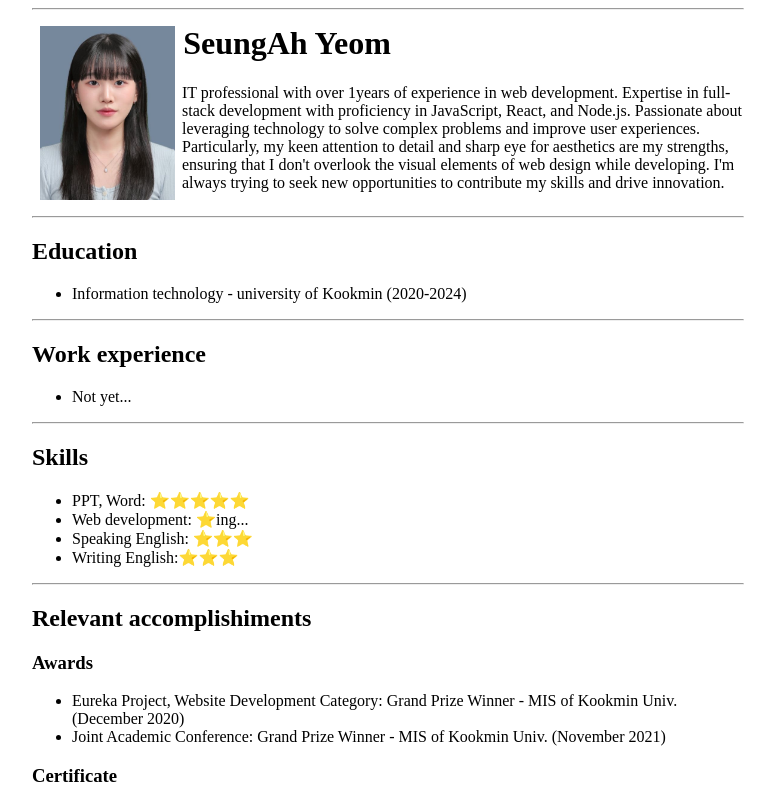
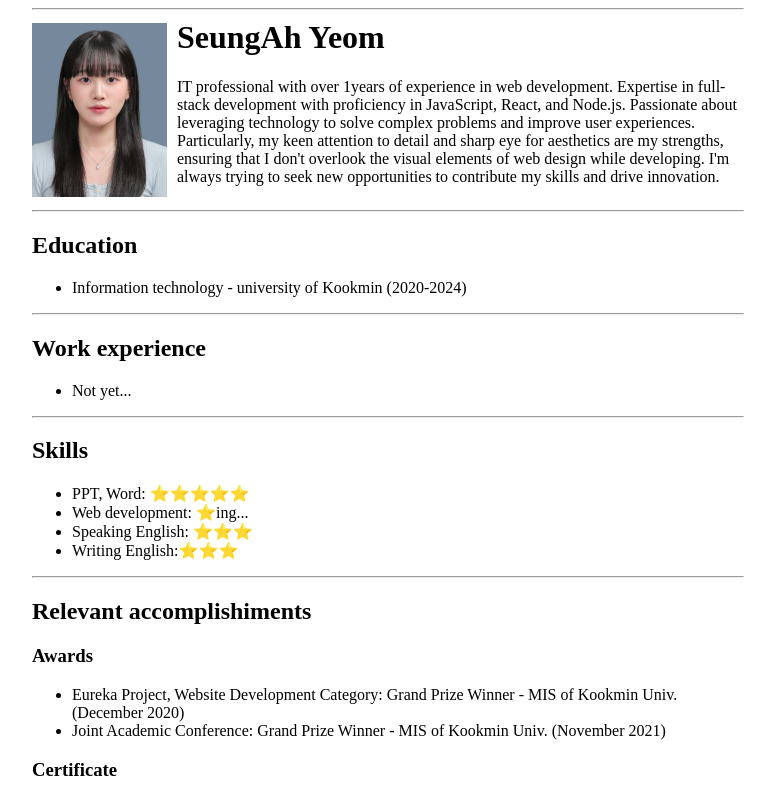
Before and after one commit to Yeom-Seung-Ah/capstone-1-resume, a plain HTML site: page index.html in a window 1280 px wide. Shown: the top 796 px of the page, without its empty margins (253-1028 px from the left). Drawn offline with Linux system fonts and the light colour scheme.

Commit message:
Add files via upload

```diff
--- a/css1.css
+++ b/css1.css
@@ -12,18 +12,13 @@ body{
 }
 
 #first-img{
-    margin-top:8px;
-    margin-left:-560px;
+    float:left;
+    padding-right: 10px;
+    padding-top: 5px;
 }
 
 #second{
-    margin-top:-200px;
-    margin-left:-200px;
-}
-
-#third{
-    margin-top:-15px;
-    margin-left:150px;
+    margin-top:-20px;
 }
 
 hr {
@@ -33,3 +28,9 @@ hr {
 #foot{
     margin-bottom: 10px;
 }
+
+@media (max-width:710px){
+    body{
+        max-width: 480px;
+    }
+}
--- a/index.html
+++ b/index.html
@@ -11,7 +11,7 @@
 
     <body>
         <hr/>
-
+        <div>
             <div id="first-img">
                 <img src="./images/seungAh.jpg" width="135" alt="SeungAh"/>
             </div>
@@ -27,6 +27,7 @@
                     Particularly, my keen attention to detail and sharp eye for aesthetics are my strengths, ensuring that I don't overlook the visual elements of web design while developing.
                     I'm always trying to seek new opportunities to contribute my skills and drive innovation.
                 </p>
+            </div>
         </div>
 
         <div>
```
Lines whose indentation alone changed are shown as unchanged.
